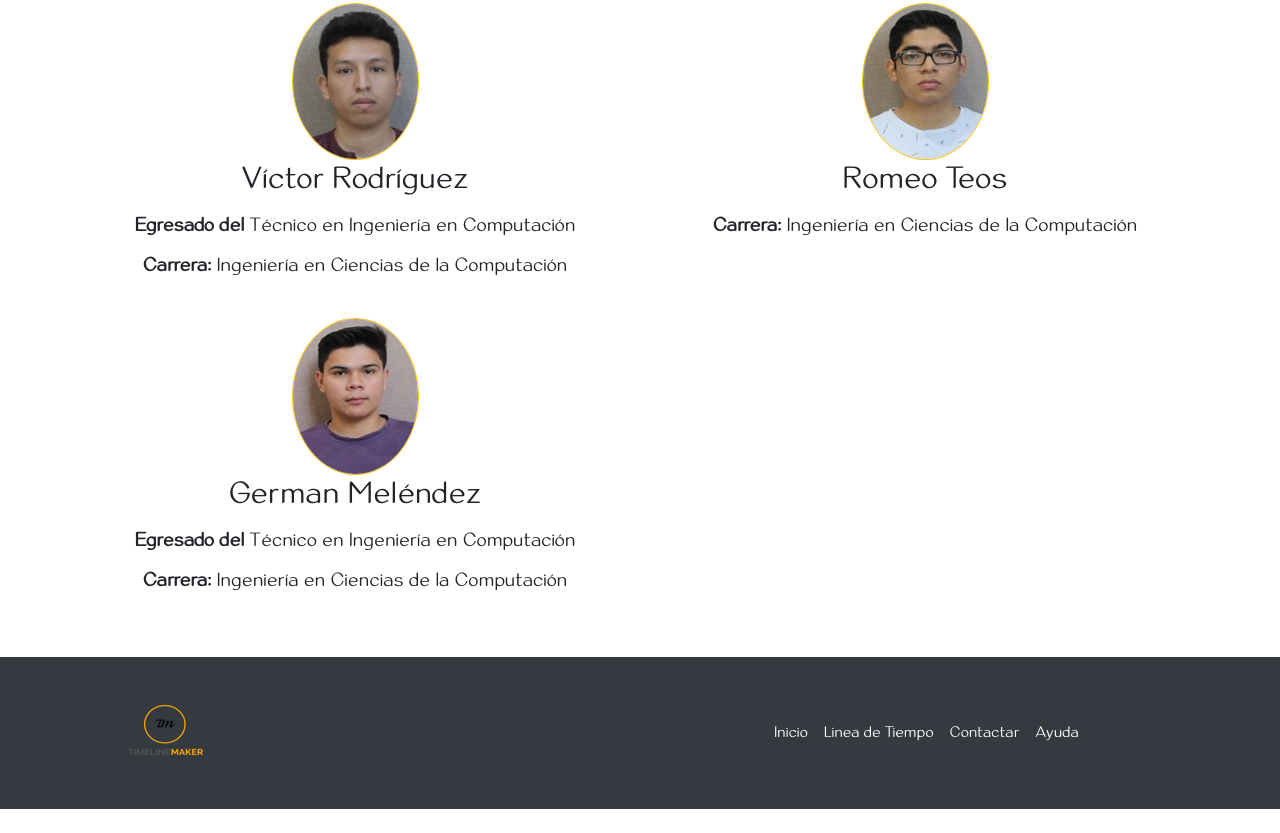
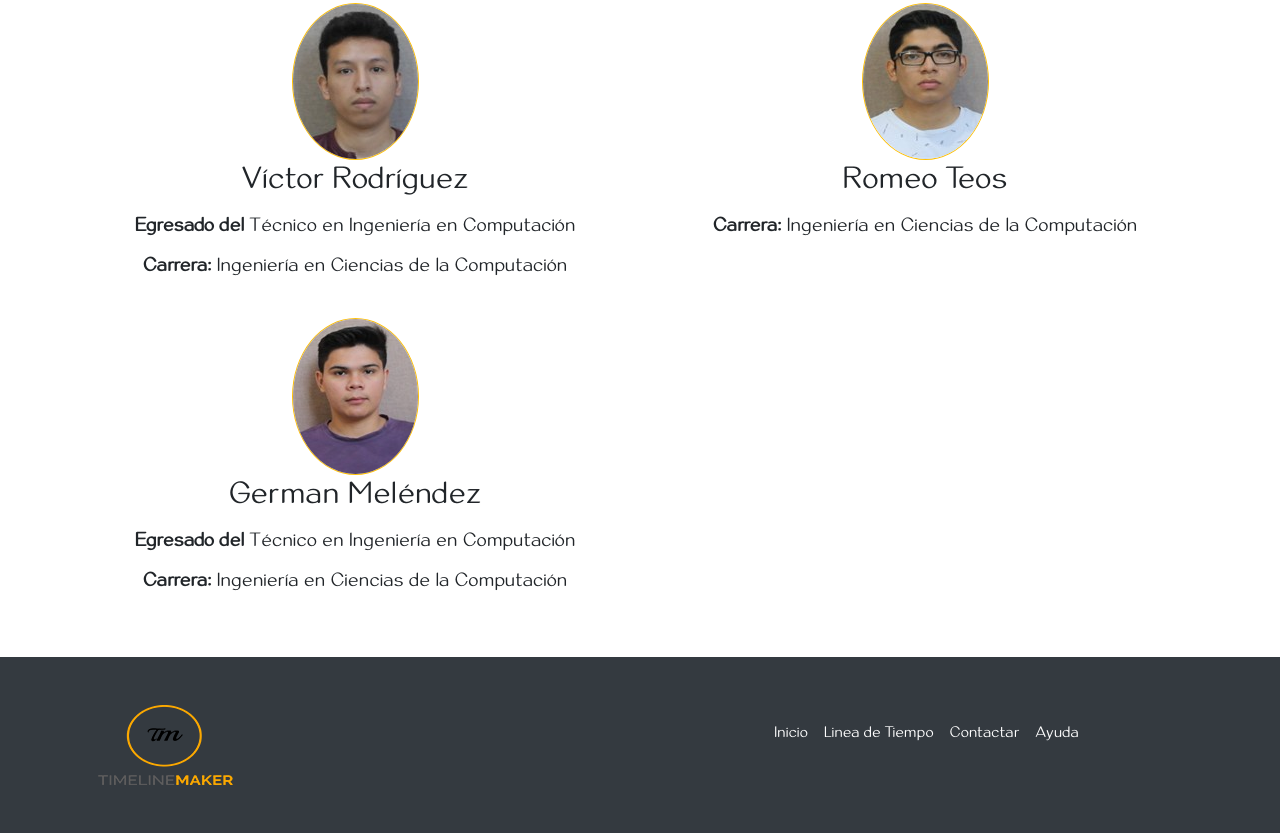
Before and after one commit to Victor-Rodriguez/Prueba-Proyecto, a plain HTML site: page integrantes.html in a window 1280 px wide. Shown: the part 559-1392 px from the top of the page. Before the commit the page ends 1368 px from the top, so only its background shows below. Drawn offline with Linux system fonts and the light colour scheme.

Commit message:
Agregando logo del footer

```diff
--- a/integrantes.html
+++ b/integrantes.html
@@ -159,7 +159,7 @@
         <div class="container">
             <div class="row">
                 <div class="col-md-2 text-center">
-                    <img src="img/logo-timeline-maker-footer.png" alt="Logo Timeline Maker">
+                    <img src="img/logo-footer.png" alt="Logo Timeline Maker">
                 </div>
                 <div class="col-md-5 ml-auto">
                     <nav class="navbar navbar-expand-lg" id="footer-nav">
```
